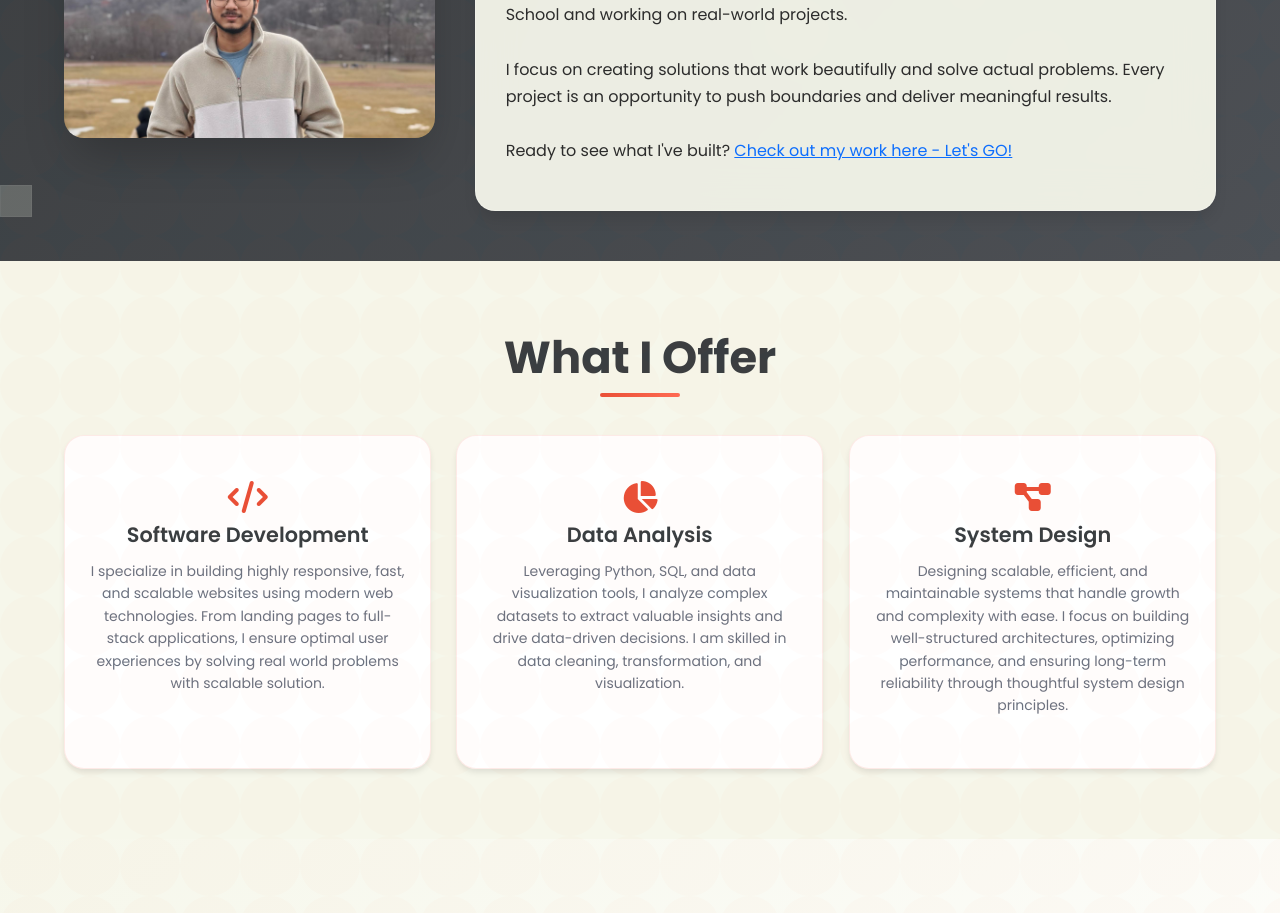
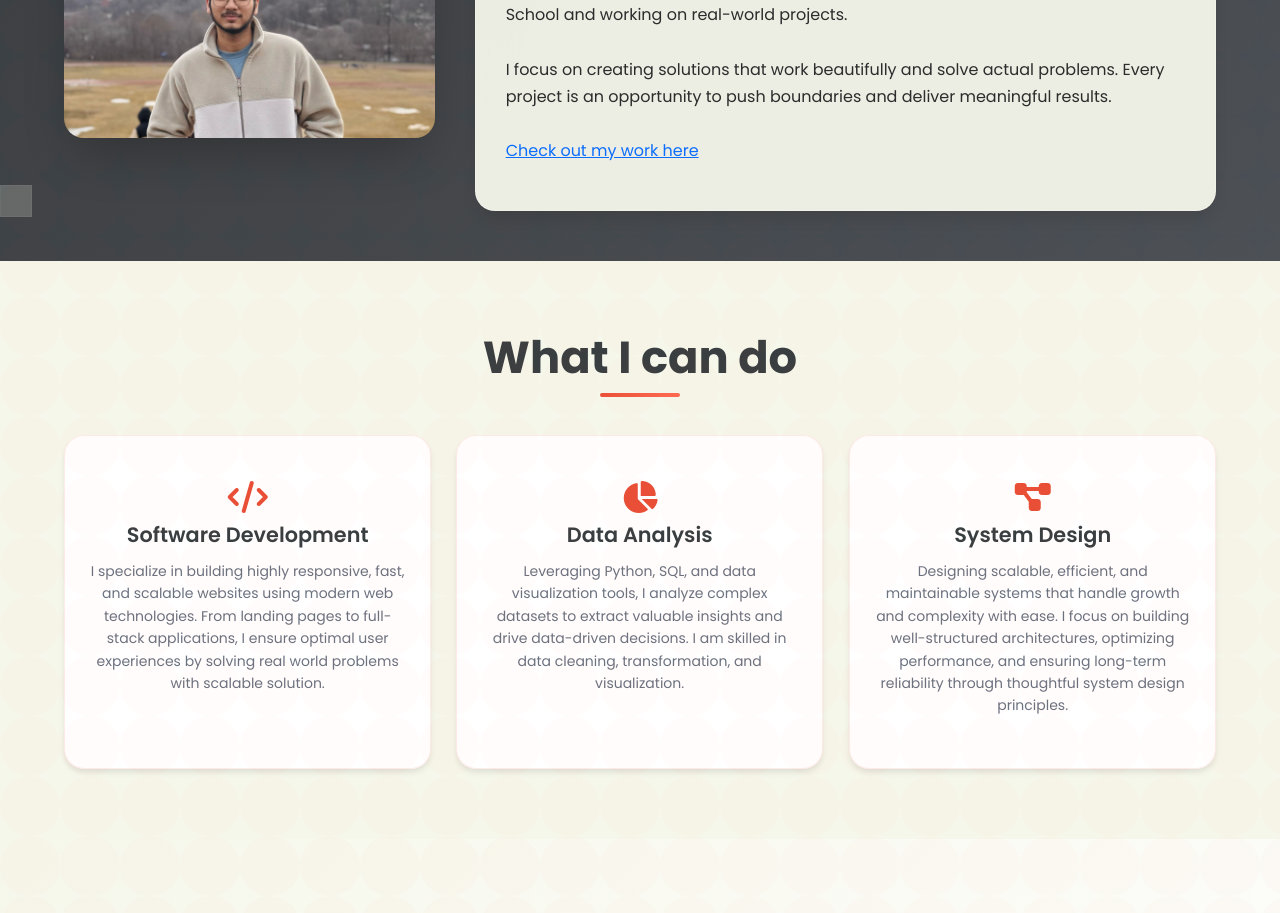
Before and after one commit to shyam-works/shyam, a React (Create React App) app: page / in a window 1280 px wide. Shown: the part 1040-1953 px from the top of the page. Built offline with nearby package versions, Linux system fonts and the light colour scheme; a web font is replaced by a local one.

Commit message:
Update links and section titles in Home.js

```diff
--- a/src/Home.js
+++ b/src/Home.js
@@ -103,7 +103,7 @@ export default function Home() {
 
           {/* Interactive Stats Cards */}
           <div className="stats-container">
-            <div className="stat-card" onClick={() => scrollToSection('services')}>
+            <div className="stat-card" onClick={() => window.location.href = '/work'}>
               <span className="stat-number">15+</span>
               <span className="stat-label">Projects</span>
             </div>
@@ -188,7 +188,7 @@ export default function Home() {
                 I focus on creating solutions that work beautifully and solve actual problems.
                 Every project is an opportunity to push boundaries and deliver meaningful results.
                 <br /><br />
-                Ready to see what I've built? <a href="/work" className="work-link">Check out my work here - Let's GO!</a>
+                <a href="/work" className="work-link">Check out my work here</a>
               </p>
             </div>
           </div>
@@ -201,7 +201,7 @@ export default function Home() {
         id="services"
         ref={observeElement}
       >
-        <h2 className="section-title">What I Offer</h2>
+        <h2 className="section-title">What I can do</h2>
         <div className="services-grid">
           {data.services.map((service, index) => (
             <div
```
